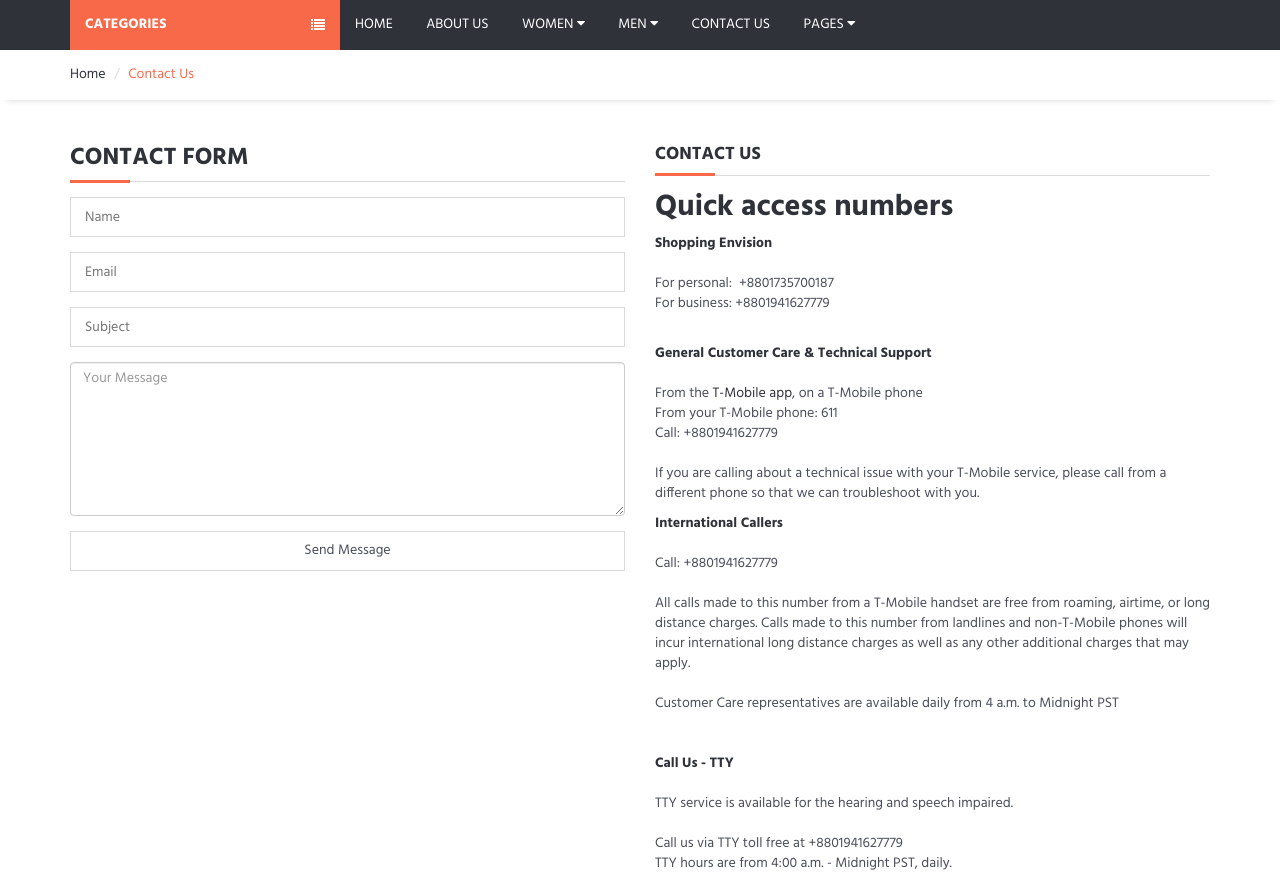
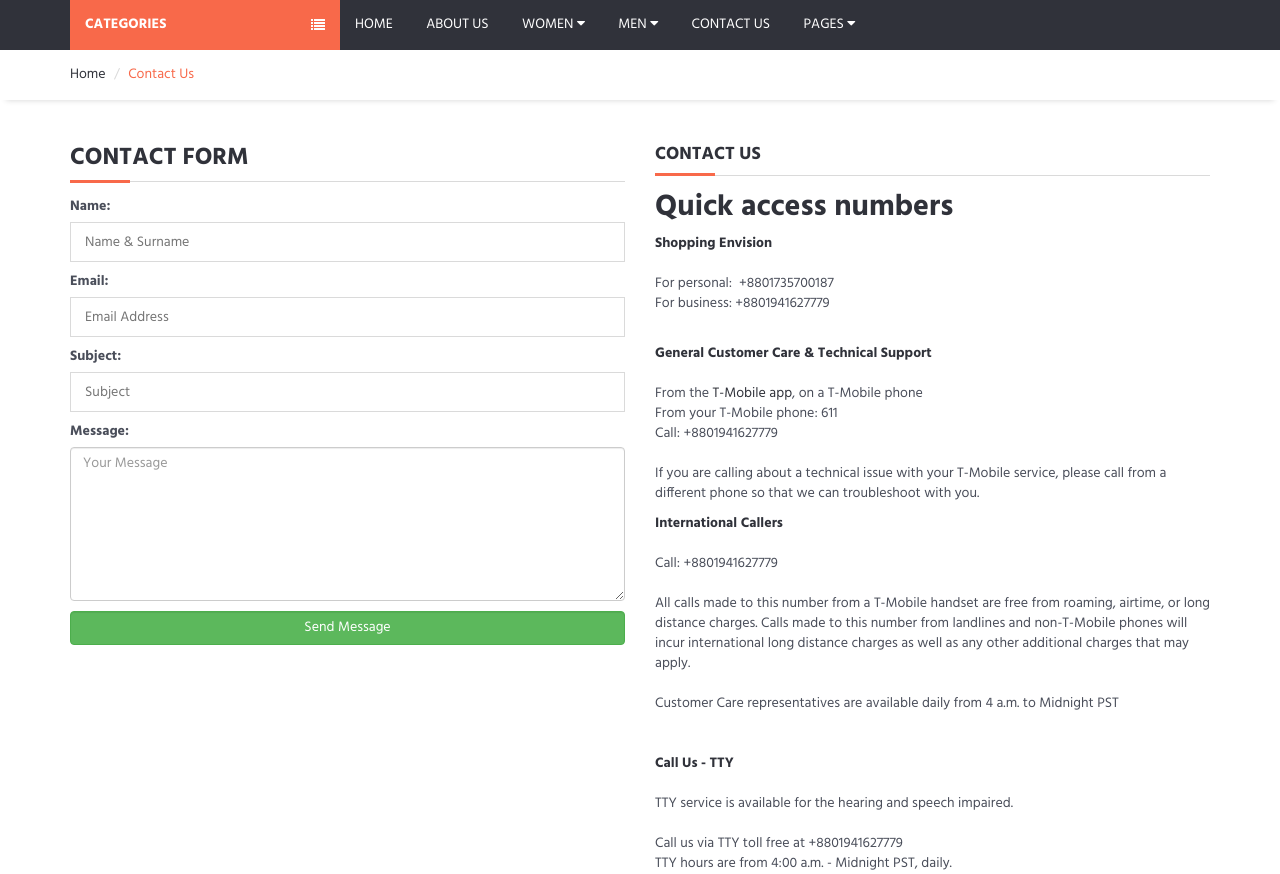
Before and after one commit to talhajubair100/E-commerce, a Django app: page /contact/ in a window 1280 px wide. Shown: the part 131-1005 px from the top of the page. Run offline with Django 3.2, Linux system fonts and the light colour scheme; data comes from the database, SQL or seed files in the repository; both versions use the stored data as it was after the commit; some libraries are stand-ins or nearby versions.

Commit message:
contact form added

```diff
--- /dev/null
+++ b/home/forms.py
@@ -0,0 +1,13 @@
+from django import forms
+from .models import ContactMessage
+
+class ContactForm(forms.ModelForm):
+    class Meta:
+        model = ContactMessage
+        fields = ['name', 'email', 'subject','message']
+        widgets = {
+            'name' : forms.TextInput(attrs={'class': 'input','placeholder':'Name & Surname'}),
+            'subject' : forms.TextInput(attrs={'class': 'input','placeholder':'Subject'}),
+            'email'   : forms.TextInput(attrs={'class': 'input','placeholder':'Email Address'}),
+            'message' : forms.Textarea(attrs={'class': 'form-control','placeholder':'Your Message','rows':'7'}),
+        }
--- a/home/models.py
+++ b/home/models.py
@@ -34,3 +34,23 @@ class Setting(models.Model):
 
     def __str__(self):
         return self.title
+
+
+class ContactMessage(models.Model):
+    STATUS = (
+        ('New', 'New'),
+        ('Read', 'Read'),
+        ('Closed', 'Closed'),
+    )
+    name= models.CharField(blank=True,max_length=50)
+    email= models.EmailField(blank=True, max_length=100)
+    subject= models.CharField(blank=True,max_length=100)
+    message= models.TextField(blank=True,max_length=255)
+    status=models.CharField(max_length=10,choices=STATUS,default='New')
+    ip = models.CharField(blank=True, max_length=20)
+    note = models.CharField(blank=True, max_length=100)
+    create_at=models.DateTimeField(auto_now_add=True)
+    update_at=models.DateTimeField(auto_now=True)
+
+    def __str__(self):
+        return self.name
--- a/home/templates/contact.html
+++ b/home/templates/contact.html
@@ -28,27 +28,26 @@
 				<!-- row -->
 				<div class="row">
 						<div class="col-md-6">
-							<form id="checkout-form" class="clearfix">
+							<form id="checkout-form" class="clearfix" method="POST">
+								{% csrf_token %}
 
 								<div class="billing-details">
 									<div class="section-title">
 										<h3 class="title">Contact Form</h3>
+
+										{% if messages %}
+										{% for message in messages %}
+											<div class="alert alert-{{message.tags}}" role="alert">
+												{{ message }}
+											</div>
+										{% endfor %}
+									{% endif %}
+
 									</div>
-									<div class="form-group">
-										<input class="input" type="text" name="first-name" placeholder="Name">
-									</div>
-									<div class="form-group">
-										<input class="input" type="email" name="email" placeholder="Email">
-									</div>
-									<div class="form-group">
-										<input class="input" type="text" name="subject" placeholder="Subject">
-									</div>
-									<div class="form-group">
-										<textarea class="form-control" rows="7" type="text" name="your message" placeholder="Your Message"></textarea>
-									</div>
+									{{ form.as_p }}
 
 									<div class="form-group">
-										<input class="input" type="submit" value="Send Message">
+										<input class="form-control btn btn-success" type="submit" value="Send Message">
 									</div>
 
 								</div>
--- a/home/views.py
+++ b/home/views.py
@@ -1,5 +1,9 @@
+from django.contrib import messages
+from django.http import HttpResponseRedirect
 from django.shortcuts import redirect, render
-from .models import Setting
+from .models import Setting, ContactMessage
+from .forms import ContactForm
+
 
 # Create your views here.
 def index(request):
@@ -17,5 +21,19 @@ def about(request):
 
 def contact(request):
     setting = Setting.objects.get(pk=1)
-    context = {'setting': setting}
+    form = ContactForm
+    if request.method == 'POST':
+        form = ContactForm(request.POST)
+        if form.is_valid():
+            data = ContactMessage()
+            data.name = form.cleaned_data['name']
+            data.email = form.cleaned_data['email']
+            data.subject = form.cleaned_data['subject']
+            data.message = form.cleaned_data['message']
+            data.ip = request.META.get('REMOTE_ADDR')
+            data.save()
+            messages.success(request, "Your Message has been sent, Thank you.")
+            return HttpResponseRedirect('/contact')
+
+    context = {'setting': setting, 'form': form}
     return render(request, 'contact.html', context)
```
Also changed, not shown: home/admin.py (+9 -2 lines), db.sqlite3, home/migrations/0003_contactmessage.py (added), home/migrations/0004_auto_20201202_1607.py (added).
